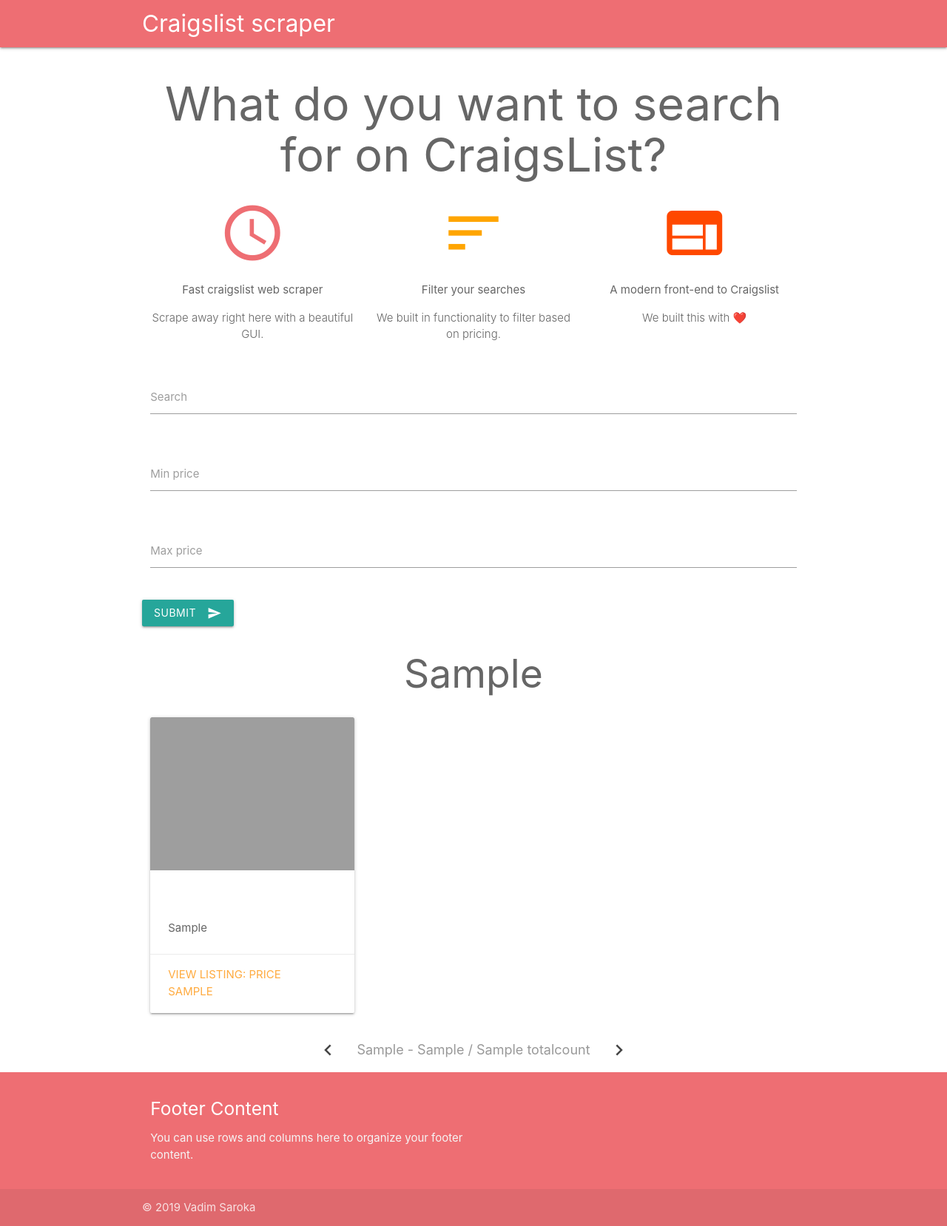
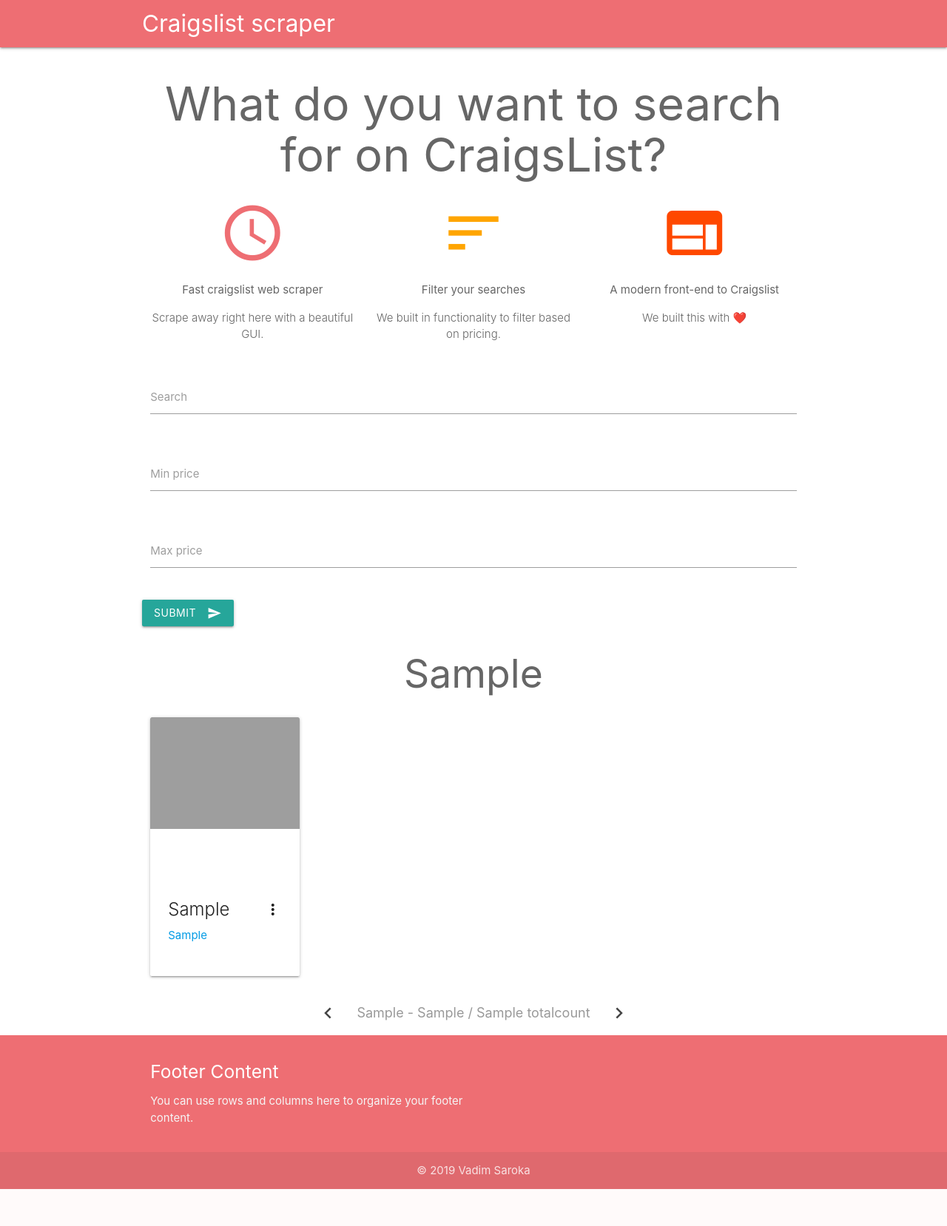
Before and after one commit to vadimsaroka/craigslist_scraper, a Django app: template templates/my_app/search.html in a window 1280 px wide. Shown: the whole page at 74% size. After the commit the page ends 1608 px from the top, so only its background shows below. Run offline with Django 3.2, Linux system fonts and the light colour scheme; tables that the repository leaves empty hold one stand-in row (values such as "Sample post"); the template is opened without the code that fills it: values that come from a table or form of the project are taken from there, most other values are stand-ins (such as "Sample title", 1, 10 or a date in 2020); grey boxes are pictures that could not be loaded.

Commit message:
pagination and some UI improvement

```diff
--- a/static/css/style.css
+++ b/static/css/style.css
@@ -3,11 +3,11 @@
 }
 
 .card {
-  height: 400px;
+  height: 350px;
   overflow: hidden;
 }
 
 .card-image {
-  height: 250px;
+  height: 220px;
   overflow: hidden;
 }
--- a/templates/base.html
+++ b/templates/base.html
@@ -38,7 +38,7 @@
             </div>
         </div>
         </div>
-        <div class="footer-copyright">
+        <div class="footer-copyright center-align">
           <div class="container">
           © 2019 Vadim Saroka
         </div>
--- a/templates/my_app/search.html
+++ b/templates/my_app/search.html
@@ -61,10 +61,10 @@
         <h2> {{ search | title }} </h2>
     </div>
 
-    <div class="row">
+    <!-- <div class="row">
         {% for posting in data %}
-            <div class="col s4">
-                <div class="card">
+            <div class="col s12 m6 l3">
+                <div class="card hoverable">
                     <div class="card-image">
                         <a href="{{ posting.1 }}" target="_blank">
                             <img src="{{ posting.3 }}" alt="image">
@@ -74,10 +74,31 @@
                         <p>{{ posting.0 }}</p>
                     </div>
                     <div class="card-action">
-                        <a href="{{ posting.1 }}" target="_blank">View listing: Price {{ posting.2 }}</a>
+                        <a href="{{ posting.1 }}" target="_blank">{{ posting.2 }}</a>
                     </div>
                 </div>
             </div>
+        {% endfor %}
+    </div> -->
+
+
+    <div class="row">
+        {% for posting in data %}
+        <div class="col s12 m6 l3">
+        <div class="card">
+            <div class="card-image waves-effect waves-block waves-light">
+              <img class="activator" src="{{ posting.3 }}" alt="image">
+            </div>
+            <div class="card-content">
+              <span class="card-title activator grey-text text-darken-4 truncate">{{ posting.0 }}<i class="material-icons right">more_vert</i></span>
+              <a href="{{ posting.1 }}" target="_blank">{{ posting.2 }}</a>
+            </div>
+            <div class="card-reveal">
+              <span class="card-title grey-text text-darken-4"><i class="material-icons right">close</i></span>
+              <p>{{ posting.0 }}</p>
+            </div>
+          </div>
+        </div>
         {% endfor %}
     </div>
 
```
Also changed, not shown: db.sqlite3.
